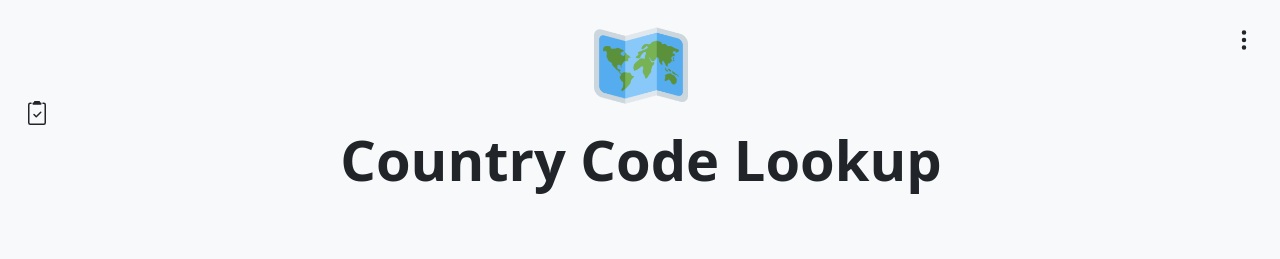
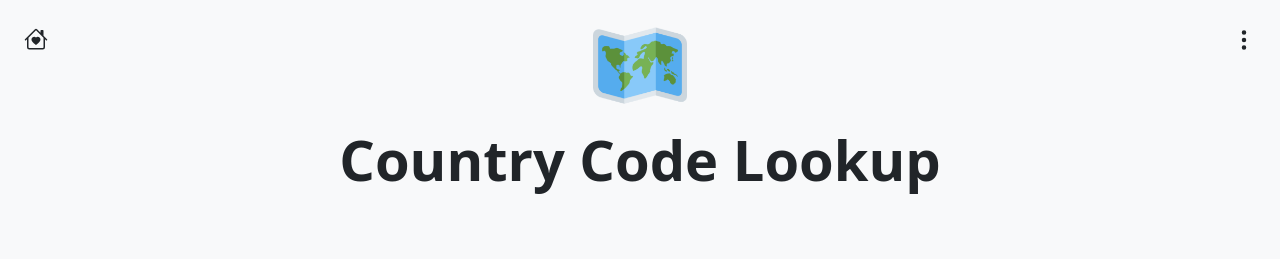
Before and after one commit to omkartapale/country-codes, a React (Create React App) app: page / in a window 1280 px wide. Shown: the top 259 px of the page. Built offline with nearby package versions, Linux system fonts and the light colour scheme.

Commit message:
Added Home Button to header

```diff
--- a/src/components/Header.js
+++ b/src/components/Header.js
@@ -1,3 +1,4 @@
+import HomeButton from "./HomeButton";
 import MoreButton from "./MoreButton";
 import AppTitle from "./AppTitle";
 
@@ -6,20 +7,7 @@
     <header className="py-3">
       <div className="container-fluid d-grid gap-3 align-items-center">
         <div className="d-flex justify-content-between">
-          <button className="btn">
-            <svg
-              xmlns="http://www.w3.org/2000/svg"
-              width="24"
-              height="24"
-              fill="currentColor"
-              class="bi bi-clipboard2-check"
-              viewBox="0 0 16 16"
-            >
-              <path d="M9.5 0a.5.5 0 0 1 .5.5.5.5 0 0 0 .5.5.5.5 0 0 1 .5.5V2a.5.5 0 0 1-.5.5h-5A.5.5 0 0 1 5 2v-.5a.5.5 0 0 1 .5-.5.5.5 0 0 0 .5-.5.5.5 0 0 1 .5-.5h3Z" />
-              <path d="M3 2.5a.5.5 0 0 1 .5-.5H4a.5.5 0 0 0 0-1h-.5A1.5 1.5 0 0 0 2 2.5v12A1.5 1.5 0 0 0 3.5 16h9a1.5 1.5 0 0 0 1.5-1.5v-12A1.5 1.5 0 0 0 12.5 1H12a.5.5 0 0 0 0 1h.5a.5.5 0 0 1 .5.5v12a.5.5 0 0 1-.5.5h-9a.5.5 0 0 1-.5-.5v-12Z" />
-              <path d="M10.854 7.854a.5.5 0 0 0-.708-.708L7.5 9.793 6.354 8.646a.5.5 0 1 0-.708.708l1.5 1.5a.5.5 0 0 0 .708 0l3-3Z" />
-            </svg>
-          </button>
+          <HomeButton></HomeButton>
           <AppTitle className="AppTitle"></AppTitle>
           <MoreButton></MoreButton>
         </div>
--- /dev/null
+++ b/src/components/HomeButton.js
@@ -0,0 +1,23 @@
+import "../scss/HomeButton.scss";
+
+const HomeButton = () => {
+  return (
+    <div className="HomeButton dropdown">
+      <button className="btn rounded-circle">
+        <svg
+          xmlns="http://www.w3.org/2000/svg"
+          width="24"
+          height="24"
+          fill="currentColor"
+          className="bi bi-house-heart"
+          viewBox="0 0 16 16"
+        >
+          <path d="M8 6.982C9.664 5.309 13.825 8.236 8 12 2.175 8.236 6.336 5.309 8 6.982Z" />
+          <path d="M8.707 1.5a1 1 0 0 0-1.414 0L.646 8.146a.5.5 0 0 0 .708.707L2 8.207V13.5A1.5 1.5 0 0 0 3.5 15h9a1.5 1.5 0 0 0 1.5-1.5V8.207l.646.646a.5.5 0 0 0 .708-.707L13 5.793V2.5a.5.5 0 0 0-.5-.5h-1a.5.5 0 0 0-.5.5v1.293L8.707 1.5ZM13 7.207V13.5a.5.5 0 0 1-.5.5h-9a.5.5 0 0 1-.5-.5V7.207l5-5 5 5Z" />
+        </svg>
+      </button>
+    </div>
+  );
+};
+
+export default HomeButton;
--- /dev/null
+++ b/src/scss/HomeButton.scss
@@ -0,0 +1,12 @@
+.HomeButton {
+  .btn {
+    height: 48px;
+    width: 48px;
+    border: 2px;
+    padding: 5px 10px 8px;
+
+    &:hover {
+      background-color: var(--bs-gray-200);
+    }
+  }
+}
```
